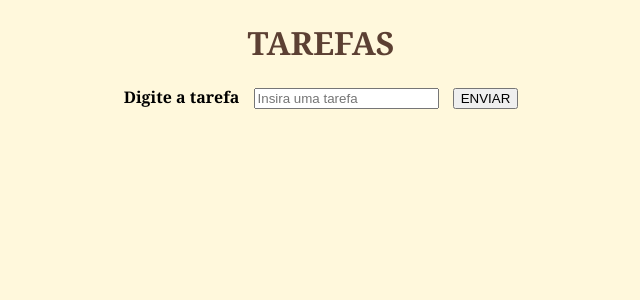
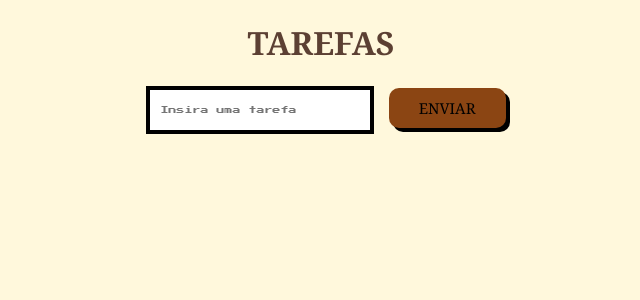
Before and after one commit to BrunooooPaiva/Projeto-Desafio-FTT, a Flask app: page /tarefas in a window 1280 px wide. Shown: the top 300 px of the page, without its empty margins (319-959 px from the left). Run offline with Flask 2, Linux system fonts and the light colour scheme.

Commit message:
Projeto V.Final

```diff
--- a/app/main.py
+++ b/app/main.py
@@ -31,7 +31,6 @@ def deletar(indice):
     del lista[indice]
     return render_template("tarefas.html", list=lista)
 
-
 @app.route('/<string:nome>')
 def erro(nome):
     variavel = f'A página [{nome}] não existe'
--- a/app/static/style.css
+++ b/app/static/style.css
@@ -36,6 +36,7 @@ ul{
     font-weight: 500;
     border-radius: 10px;
     border: none;
+    box-shadow: 4px 4px 0px #000000 ;
 }
 
 content{
@@ -82,6 +83,28 @@ content{
     font-family: 'Cambria', sans-serif;
 }
 
+input{
+    border: 4px solid #000000;
+    padding: 10px;
+    width: 200px;
+    height: 20px;
+    font-size: 8px;
+    font-family: 'Press Start 2P', cursive;
+}
+
+.btn1{
+    width: 20;
+    font-family: 'Cambria', sans-serif;
+    font-size: 15px;
+    cursor: pointer;
+    box-shadow: 4px 4px 0px #000000 ;
+    transition: transform 200ms ease-in-out;
+}
+
+.btn1:hover{
+    transform: scale(1.03);
+}
+
 .btn{
     padding: 10px 30px;
     font-family: 'Cambria', sans-serif;
@@ -90,6 +113,12 @@ content{
     border-radius: 10px;
     border: none;
     background-color: #8B4513;
+    box-shadow: 4px 4px 0px #000000 ;
+    transition: transform 200ms ease-in-out;
+}
+
+.btn:hover{
+    transform: scale(1.03);
 }
 
 .button{
--- a/app/templates/index.html
+++ b/app/templates/index.html
@@ -5,6 +5,9 @@
     <meta http-equiv="X-UA-Compatible" content="IE=edge">
     <meta name="viewport" content="width=device-width, initial-scale=1.0">
     <title>Checklist</title>
+    <link rel="preconnect" href="https://fonts.googleapis.com">
+    <link rel="preconnect" href="https://fonts.gstatic.com" crossorigin>
+    <link href="https://fonts.googleapis.com/css2?family=Press+Start+2P&display=swap" rel="stylesheet">
     <link rel="icon" type="image/png" href="{{ url_for('static', filename='imagem.png') }}"/>
     <link rel="stylesheet" href="{{ url_for('static', filename='style.css') }}">
 </head>
@@ -34,7 +37,7 @@
                         <h2 class="text-main">Lista 1</h2>
                     </div>
                     <div class="button">
-                        <button type="button" class="btn" name="button"><a href="{{ url_for('tarefas') }}" target="_blank" required>Ver</a></button>
+                        <button type="button" class="btn" name="button"><a href="{{ url_for('tarefas') }}" target="_blank" required>VER</a></button>
                     </div>
                 </div>
             </li>
--- a/app/templates/tarefas.html
+++ b/app/templates/tarefas.html
@@ -5,7 +5,11 @@
     <meta http-equiv="X-UA-Compatible" content="IE=edge">
     <meta name="viewport" content="width=device-width, initial-scale=1.0">
     <title>Checklist</title>
+    <link rel="preconnect" href="https://fonts.googleapis.com">
+    <link rel="preconnect" href="https://fonts.gstatic.com" crossorigin>
+    <link href="https://fonts.googleapis.com/css2?family=Press+Start+2P&display=swap" rel="stylesheet">
     <link rel="icon" type="image/png" href="{{ url_for('static', filename='imagem.png') }}"/>
+    <link rel="stylesheet" href="{{ url_for('static', filename='style.css') }}">
     <style>
         #digitar {
             position: relative;
@@ -30,9 +34,9 @@
             <form action="/criar" method="POST">
 
                 <div>
-                    <label for="tarefas" id="digitar"><b>Digite a tarefa</b></label>
+                    <label for="tarefas" id="digitar"><b></b></label>
                     <input type="text" id="tarefa" name="info" required placeholder="Insira uma tarefa">
-                    <button type="submit">ENVIAR</button>
+                    <button type="submit" class="btn btn1">ENVIAR</button>
                 </div>
                 <table class="table table-striped table-responsive table-borderede">
                     <tbody>
```
